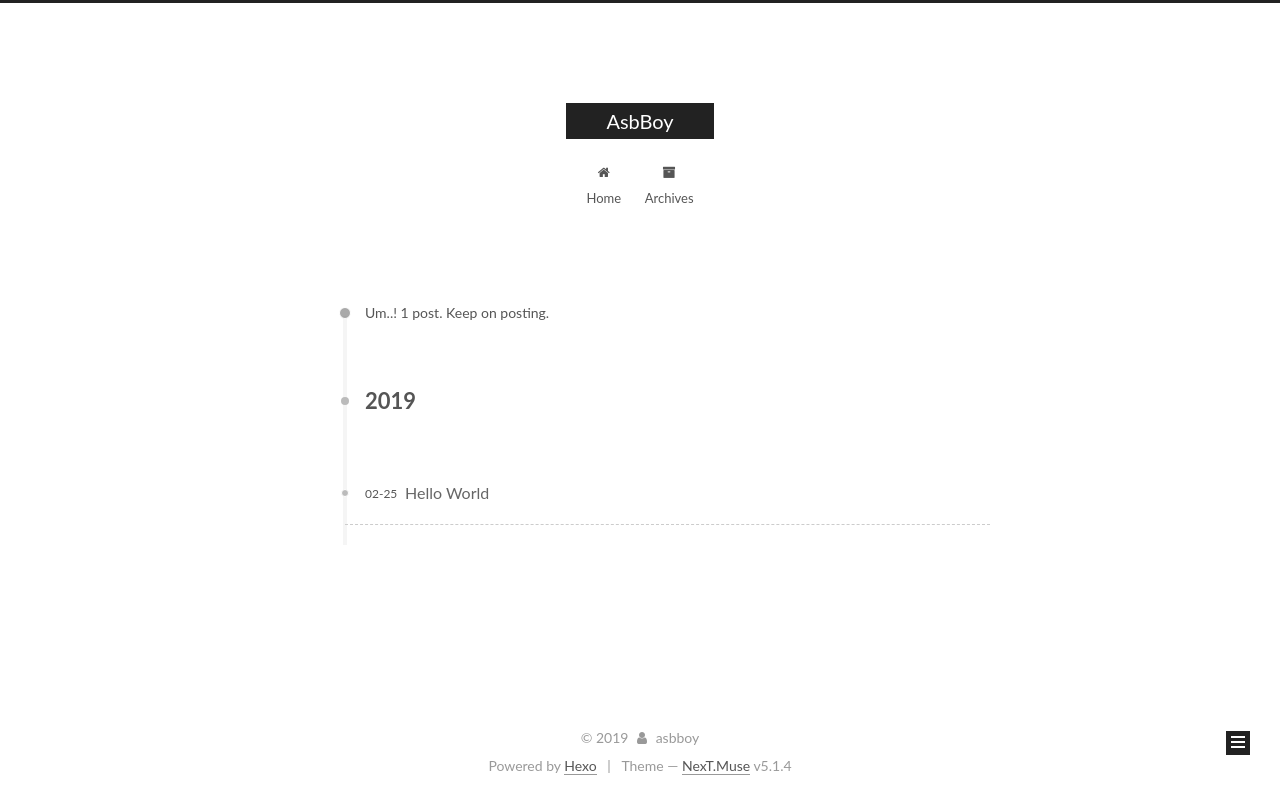
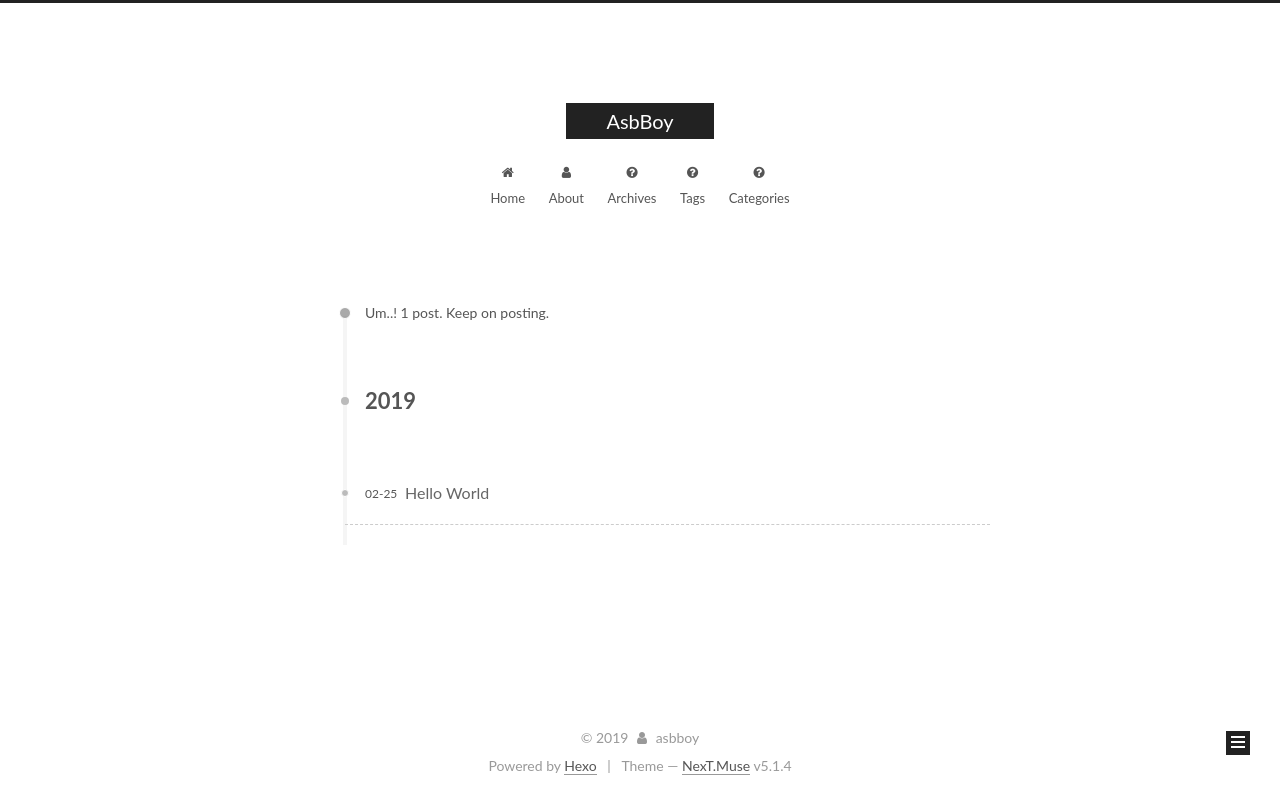
Before and after one commit to asbBoy1/asbBoy1.github.io, a plain HTML site: page archives/2019/02/index.html in a window 1280 px wide. Drawn offline with Linux system fonts and the light colour scheme.

Commit message:
Site updated: 2019-02-26 17:50:12

```diff
--- a/archives/2019/02/index.html
+++ b/archives/2019/02/index.html
@@ -189,12 +189,42 @@
         </li>
 
 
+        <li class="menu-item menu-item-about">
+          <a href="/about/" rel="section">
+
+              <i class="menu-item-icon fa fa-fw fa-user"></i> <br>
+
+            About
+          </a>
+        </li>
+
+
         <li class="menu-item menu-item-archives">
           <a href="/archives/" rel="section">
 
-              <i class="menu-item-icon fa fa-fw fa-archive"></i> <br>
+              <i class="menu-item-icon fa fa-fw fa-question-circle"></i> <br>
 
             Archives
+          </a>
+        </li>
+
+
+        <li class="menu-item menu-item-tags">
+          <a href="/tags/" rel="section">
+
+              <i class="menu-item-icon fa fa-fw fa-question-circle"></i> <br>
+
+            Tags
+          </a>
+        </li>
+
+
+        <li class="menu-item menu-item-categories">
+          <a href="/categories/" rel="section">
+
+              <i class="menu-item-icon fa fa-fw fa-question-circle"></i> <br>
+
+            Categories
           </a>
         </li>
 
--- a/css/main.css
+++ b/css/main.css
@@ -1822,7 +1822,7 @@
   width: 4px;
   height: 4px;
   border-radius: 50%;
-  background: #d459a3;
+  background: #ffff01;
 }
 .links-of-blogroll {
   font-size: 13px;
```
Also changed, not shown: archives/2019/index.html (+31 -1 lines), archives/index.html (+31 -1 lines), hello-world/index.html (+31 -1 lines), index.html (+31 -1 lines).
